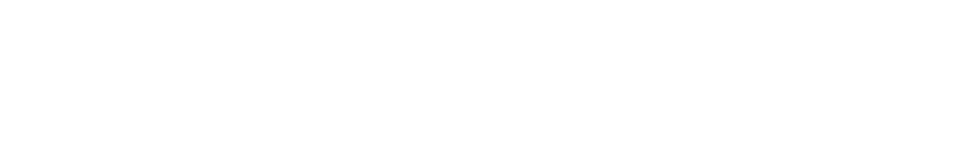
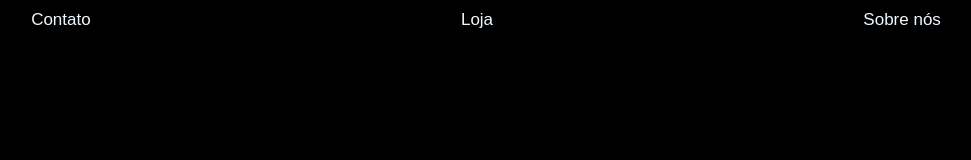
Before and after one commit to Negraum/Negraum, a plain HTML site: page index.html in a window 1280 px wide. Shown: the whole page, without its empty margins (154-1125 px from the left). Drawn offline with Linux system fonts and the light colour scheme.

Commit message:
terceira modificação

```diff
--- a/index.html
+++ b/index.html
@@ -4,11 +4,14 @@
     <meta charset="UTF-8">
     <meta http-equiv="X-UA-Compatible" content="IE=edge">
     <meta name="viewport" content="width=device-width, initial-scale=1.0">
+    <link rel="stylesheet" href="style.css">
     <title>Git e Github</title>
 </head>
 <body>
     <header>
-
+        <a href="">Contato</a>
+        <a href="">Loja</a>
+        <a href="">Sobre nós</a>
     </header>
 </body>
 </html>
--- /dev/null
+++ b/style.css
@@ -0,0 +1,22 @@
+*{
+    margin: 0;
+    padding: 0;
+    box-sizing: border-box;
+}
+
+body{
+    background: black;
+    font-family: Arial, Helvetica, sans-serif;
+    font-size: 17px;
+}
+
+header{
+    display: flex;
+    justify-content: space-around;
+    margin-top: 10px;
+}
+
+a{
+    color: aliceblue;
+    text-decoration: none;
+}
```
